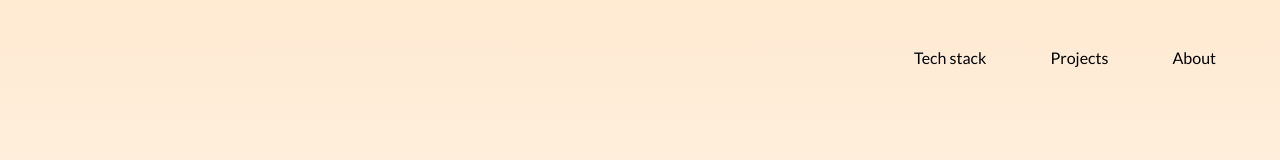
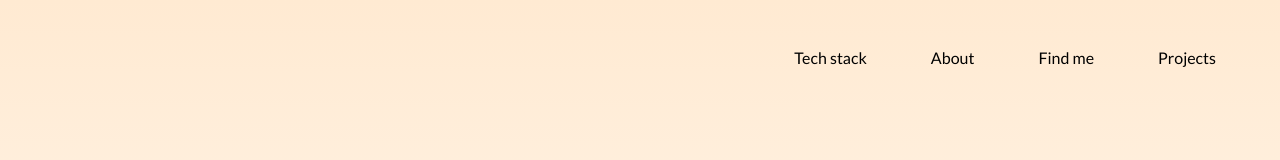
Before and after one commit to wblazej/wblz.xyz, a React (Create React App) app: page / in a window 1280 px wide. Shown: the top 160 px of the page. Built offline with nearby package versions, Linux system fonts and the light colour scheme.

Commit message:
some changes

```diff
--- a/src/components/slides/findMe/findMe.scss
+++ b/src/components/slides/findMe/findMe.scss
@@ -13,6 +13,7 @@
         margin: .7em;
         text-decoration: none;
         color: #fff;
+        width: fit-content;
 
         i {
             font-size: 1.8rem;
--- a/src/pages/Footer.tsx
+++ b/src/pages/Footer.tsx
@@ -32,10 +32,6 @@ const Footer = () => {
                         <ExternalLink url='https://stackoverflow.com/users/13574070' icon='fab fa-stack-overflow' text='blazej' />
                         <ExternalLink url='https://twitter.com/wblazej_' icon='fab fa-twitter' text='wblazej_' />
                     </div>
-                    <div className="list">
-                        <ExternalLink url='https://unsplash.com/collections/QxcMxZSggS4/personal-website' icon='fab fa-unsplash' text='Photos credits' />
-                        <ExternalLink url='https://fontawesome.com' icon='fab fa-font-awesome-flag' text='Icons credits' />
-                    </div>
                 </div>
             </div>
             <div className="copyright">&copy; {new Date().getFullYear()} Błażej Wrzosok</div>
--- a/src/pages/Home.tsx
+++ b/src/pages/Home.tsx
@@ -7,8 +7,9 @@ const Home = () => {
         <div className="home-container">
             <nav>
                 <a href="/">Tech stack</a>
+                <a href="/">About</a>
+                <a href="/">Find me</a>
                 <a href="/">Projects</a>
-                <a href="/">About</a>
             </nav>
             <header>
                 <div className="name">
```
